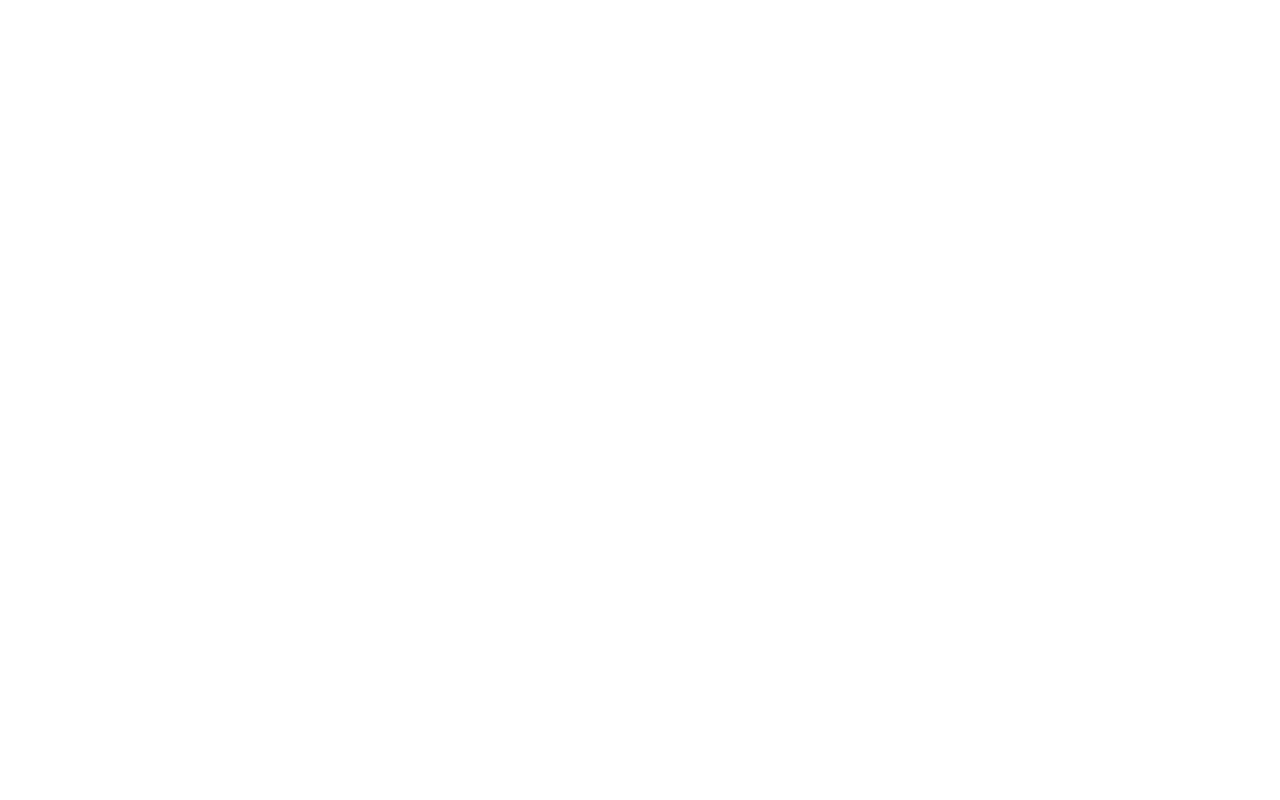
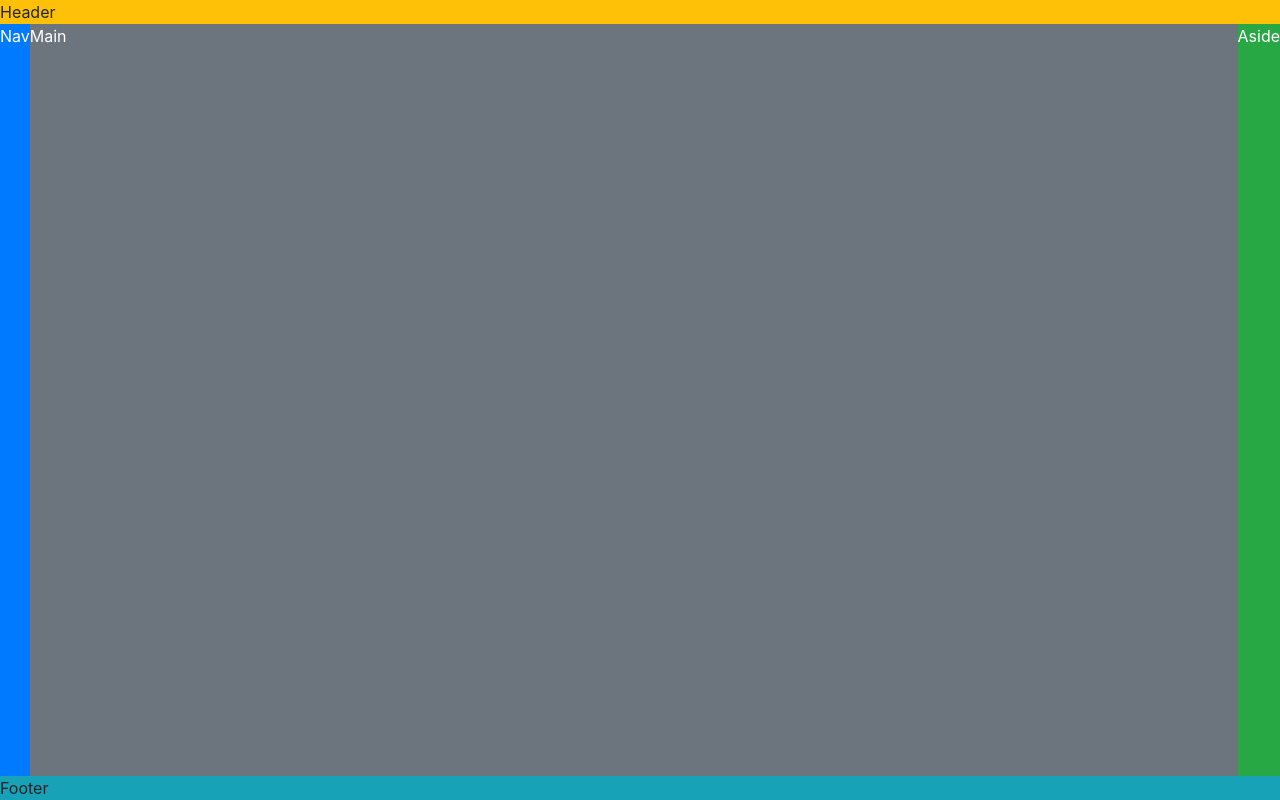
Before and after one commit to utfpr-cefwm/bootstrap4-app-2022-1, a website built with Parcel: page index.html in a window 1280 px wide. Built offline with nearby package versions, Linux system fonts and the light colour scheme.

Commit message:
Implementa o layout Holy Grail em Bootstrap.

```diff
--- a/index.html
+++ b/index.html
@@ -19,6 +19,26 @@
 
 <body>
 
+  <div class="d-flex flex-column vh-100">
+    <header class="bg-warning">
+      Header
+    </header>
+    <div class="flex-grow-1 d-flex flex-column flex-sm-row text-white bg-dark">
+      <nav class="bg-primary">
+        Nav
+      </nav>
+      <main class="flex-grow-1 bg-secondary">
+        Main
+      </main>
+      <aside class="bg-success">
+        Aside
+      </aside>
+    </div>
+    <footer class="bg-info">
+      Footer
+    </footer>
+  </div>
+
   <script src="js/vendor/modernizr-3.11.2.min.js"></script>
   <script src="js/plugins.js"></script>
   <script src="js/main.js"></script>
```
